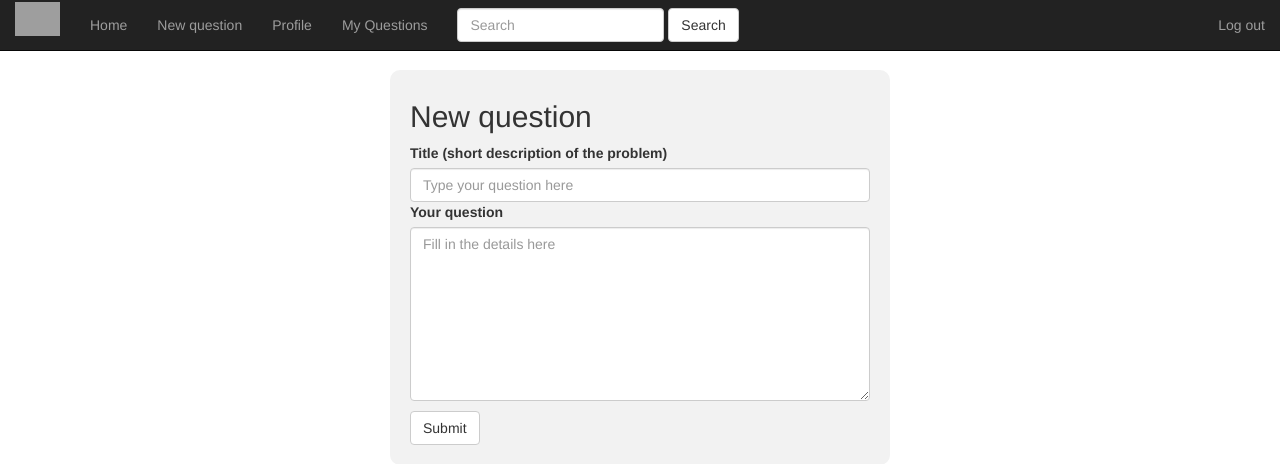
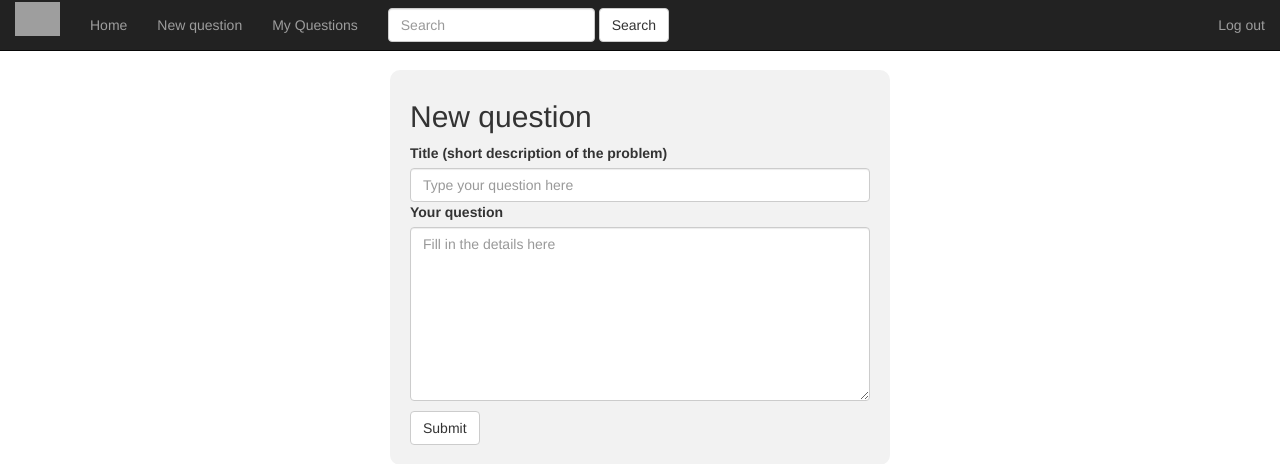
Before and after one commit to siljr/pu, a Django app: page /questions/create_question in a window 1280 px wide. Shown: the top 464 px of the page. Run offline with Django 3.2, Linux system fonts and the light colour scheme; the visitor is signed in with stand-in values (Sample User, id 1); some libraries are stand-ins or nearby versions; grey boxes are pictures that could not be loaded.

Commit message:
removed the profile alternative from top bar

```diff
--- a/qBot/qBot/templates/qBot/base.html
+++ b/qBot/qBot/templates/qBot/base.html
@@ -45,7 +45,6 @@
                 <ul class="nav navbar-nav navbar-left">
                     <li><a href="/questions/">Home</a></li>
                     <li><a href="/questions/create_question">New question</a></li>
-                    <li><a href="#">Profile</a></li>
                     <li><a href="/questions/myquestions/">My Questions</a></li>
                     <form class="navbar-form navbar-left" role="search" method="get" action="#">
                     <div class="form-group">
```
Also changed, not shown: qBot/questions/migrations/0001_initial.py (deleted), qBot/questions/migrations/0002_question_votes.py (deleted), qBot/questions/migrations/0003_remove_question_votes.py (deleted), qBot/questions/migrations/0004_auto_20170213_2301.py (deleted), qBot/questions/migrations/0005_auto_20170228_1237.py (deleted), qBot/questions/migrations/0006_auto_20170323_1506.py (deleted), qBot/questions/migrations/0007_auto_20170323_1557.py (deleted).
